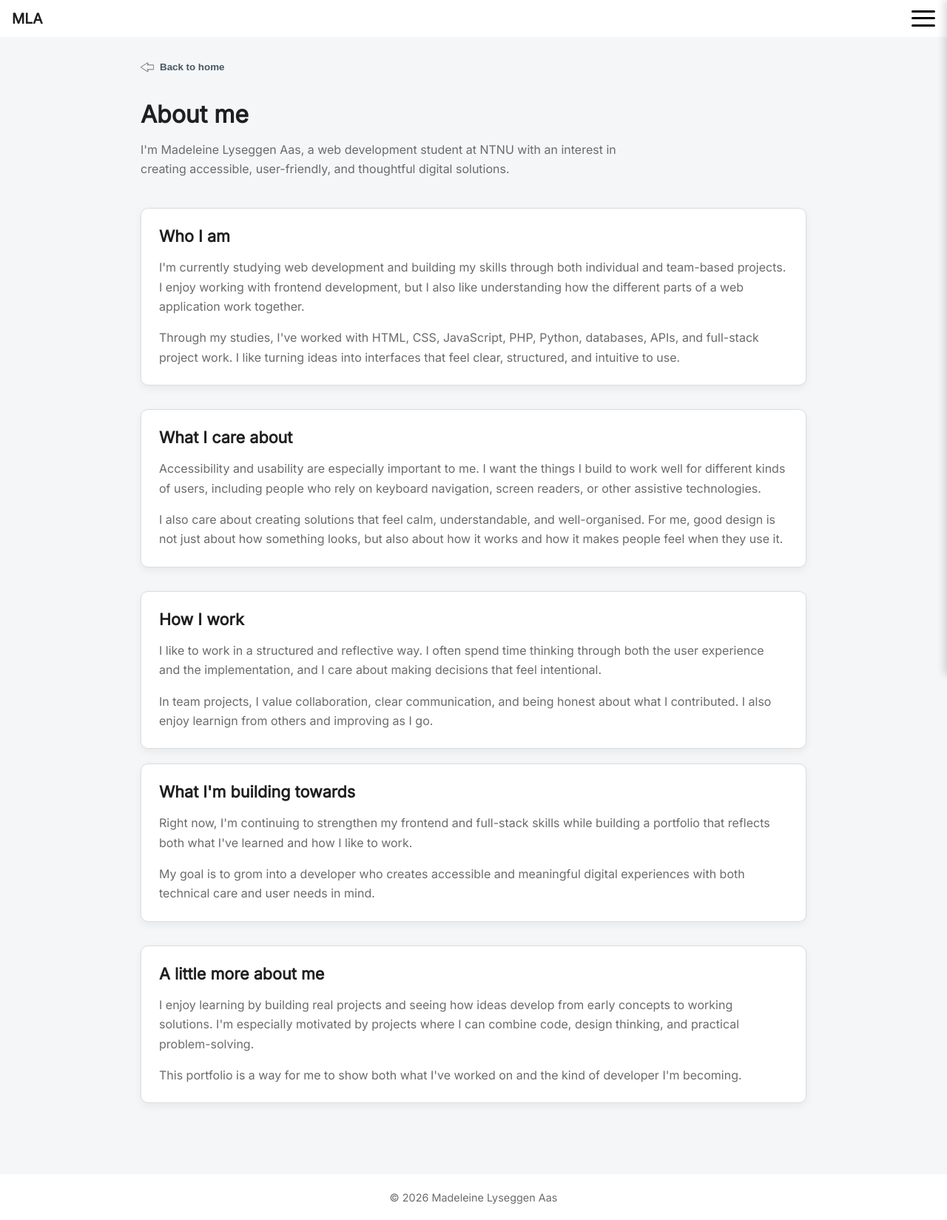
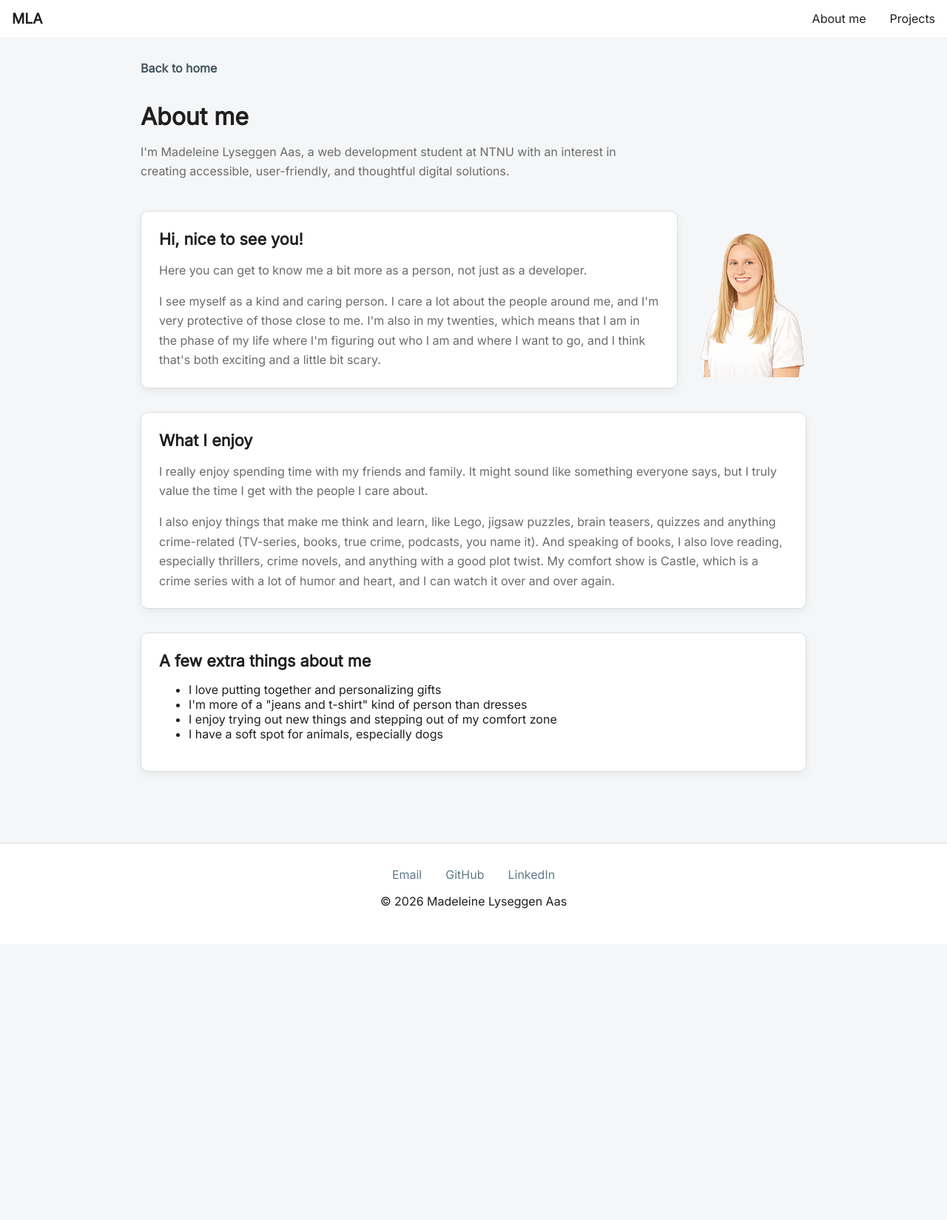
Before and after one commit to madela2/portfolio2026, a plain HTML site: page about-me.html in a window 1280 px wide. Shown: the whole page at 74% size. After the commit the page ends 1276 px from the top, so only its background shows below. Drawn offline with Linux system fonts and the light colour scheme.

Commit message:
Refactor about-me and index pages; update navigation structure and footer links
- Simplified navigation in about-me.html and index.html by removing side menu and overlay.
- Updated footer structure to include email, GitHub, and LinkedIn links in both pages.
- Enhanced styling for navigation links and footer for better alignment and aesthetics.
- Removed unused SVG icons and JavaScript related to the side menu functionality.
- Added new SVG icons for book, movie, musical note, and puzzle.
- Improved layout and content presentation in about-me.html, focusing on personal introduction and interests.

```diff
--- a/about-me.html
+++ b/about-me.html
@@ -12,34 +12,16 @@
 
 <body>
     <nav class="navbar">
-        <a href="/index.html" class="logo">MLA</a>
-
-        <button class="menu-toggle" aria-label="Open menu" aria-expanded="false" aria-controls="side-menu">
-            <span></span>
-            <span></span>
-            <span></span>
-        </button>
+        <a href="index.html" class="logo">MLA</a>
+        <ul class="nav-links">
+            <li><a href="about-me.html">About me</a></li>
+            <li><a href="index.html#projects">Projects</a></li>
+        </ul>
     </nav>
 
-    <div class="overlay"></div>
-
-    <aside class="side-menu" id="side-menu">
-        <ul>
-            <li><a href="about-me.html">About me</a></li>
-            <li><a href="/index.html#projects">Projects</a></li>
-            <li><a href="/index.html#contact">Contact</a></li>
-            <li><a href="https://github.com/madela2" target="_blank" rel="noopener noreferrer">GitHub</a></li>
-            <li><a href="https://www.linkedin.com/in/madeleine-lyseggen-aas/" target="_blank"
-                    rel="noopener noreferrer">LinkedIn</a></li>
-        </ul>
-    </aside>
     <main class="about-page">
         <header class="about-header">
-            <button>
-                <img src="/img/arrow-left.svg" alt="">
-                <a href="index.html" class="back-link">Back to home</a>
-            </button>
-
+            <a href="index.html" class="back-link">Back to home</a>
             <h1>About me</h1>
             <p class="about-lead">
                 I'm Madeleine Lyseggen Aas, a web development student at NTNU with an interest in creating
@@ -48,82 +30,74 @@
         </header>
 
         <section class="about-section">
-            <div class="about-card">
-                <h2>Who I am</h2>
-                <p>
-                    I'm currently studying web development and building my skills through both
-                    individual and team-based projects. I enjoy working with frontend development,
-                    but I also like understanding how the different parts of a web application work together.
-                </p>
-                <p>
-                    Through my studies, I've worked with HTML, CSS, JavaScript, PHP, Python,
-                    databases, APIs, and full-stack project work. I like turning ideas into
-                    interfaces that feel clear, structured, and intuitive to use.
-                </p>
+            <div class="intro-section">
+                <div class="about-card intro-card">
+                    <h2>Hi, nice to see you!</h2>
+                    <p>
+                        Here you can get to know me a bit more as a person, not just as a developer.
+                    </p>
+                    <p>
+                        I see myself as a kind and caring person. I care a lot about the people around me, and I'm very
+                        protective of those close to me. I'm also in my twenties, which means that I am in the phase of
+                        my
+                        life where I'm figuring out who I am and where I want to go, and I think that's both exciting
+                        and
+                        a little bit scary.
+                    </p>
+                </div>
+                <img src="/img/portrait-nobg.png" alt="Illustration of Madeleine" class="intro-image">
             </div>
         </section>
 
         <section class="about-section">
             <div class="about-card">
-                <h2>What I care about</h2>
+                <h2>What I enjoy</h2>
                 <p>
-                    Accessibility and usability are especially important to me. I want the things
-                    I build to work well for different kinds of users, including people who rely
-                    on keyboard navigation, screen readers, or other assistive technologies.
+                    I really enjoy spending time with my friends and family. It might sound like something everyone
+                    says,
+                    but I truly value the time I get with the people I care about.
                 </p>
                 <p>
-                    I also care about creating solutions that feel calm, understandable, and
-                    well-organised. For me, good design is not just about how something looks,
-                    but also about how it works and how it makes people feel when they use it.
+                    I also enjoy things that make me think and learn, like Lego, jigsaw puzzles, brain teasers, quizzes
+                    and anything crime-related (TV-series, books, true crime, podcasts, you name it). And speaking of
+                    books,
+                    I also love reading, especially thrillers, crime novels, and anything with a good plot twist.
+                    My comfort show is Castle, which is a crime series with a lot of humor and heart, and I can watch it
+                    over and over again.
                 </p>
-            </div>
-        </section>
 
-        <section class="about-section about-grid">
-            <div class="about-card">
-                <h2>How I work</h2>
-                <p>
-                    I like to work in a structured and reflective way. I often spend time thinking
-                    through both the user experience and the implementation, and I care about making
-                    decisions that feel intentional.
-                </p>
-                <p>
-                    In team projects, I value collaboration, clear communication, and being honest
-                    about what I contributed. I also enjoy learnign from others and improving as I go.
-                </p>
-            </div>
-
-            <div class="about-card">
-                <h2>What I'm building towards</h2>
-                <p>
-                    Right now, I'm continuing to strengthen my frontend and full-stack skills while
-                    building a portfolio that reflects both what I've learned and how I like to work.
-                </p>
-                <p>
-                    My goal is to grom into a developer who creates accessible and meaningful digital
-                    experiences with both technical care and user needs in mind.
-                </p>
             </div>
         </section>
 
         <section class="about-section">
             <div class="about-card">
-                <h2>A little more about me</h2>
-                <p>
-                    I enjoy learning by building real projects and seeing how ideas develop from
-                    early concepts to working solutions. I'm especially motivated by projects where
-                    I can combine code, design thinking, and practical problem-solving.
-                </p>
-                <p>
-                    This portfolio is a way for me to show both what I've worked on and the kind
-                    of developer I'm becoming.
-                </p>
+                <h2>A few extra things about me</h2>
+                <ul>
+                    <li>I love putting together and personalizing gifts</li>
+                    <li>I'm more of a "jeans and t-shirt" kind of person than dresses</li>
+                    <li>I enjoy trying out new things and stepping out of my comfort zone</li>
+                    <li>I have a soft spot for animals, especially dogs</li>
+                </ul>
             </div>
         </section>
     </main>
 
     <footer>
-        <p>&copy; 2026 Madeleine Lyseggen Aas</p>
+        <div class="footer-content">
+            <ul class="footer-links">
+                <li>
+                    <a href="mailto:madeleinelyseggen@icloud.com">Email</a>
+                </li>
+                <li>
+                    <a href="https://github.com/madela2" target="_blank" rel="noopener noreferrer">GitHub</a>
+                </li>
+                <li>
+                    <a href="https://www.linkedin.com/in/madeleine-lyseggen-aas/" target="_blank"
+                        rel="noopener noreferrer">LinkedIn</a>
+                </li>
+            </ul>
+            <p> &copy; 2026 Madeleine Lyseggen Aas</p>
+        </div>
     </footer>
 </body>
 
--- a/styles.css
+++ b/styles.css
@@ -29,84 +29,34 @@ nav,
     z-index: 1000;
 }
 
+.nav-links {
+    list-style: none;
+    padding: 0;
+    margin: 0;
+    display: flex;
+    gap: 2rem;
+}
+
+.nav-links li {
+    display: inline;
+}
+
+.nav-links a {
+    text-decoration: none;
+    color: inherit;
+    font-size: 1rem;
+    transition: color 0.3s ease;
+}
+
+.nav-links a:hover {
+    color: var(--color-primary);
+}
+
 .logo {
     text-decoration: none;
     color: inherit;
     font-weight: bold;
     font-size: 1.2rem;
-}
-
-.menu-toggle {
-    background: none;
-    border: none;
-    cursor: pointer;
-    display: flex;
-    flex-direction: column;
-    justify-content: space-between;
-    width: 2rem;
-    height: 1.4rem;
-    padding: 0;
-}
-
-.menu-toggle span {
-    display: block;
-    height: 3px;
-    width: 100%;
-    background: #000000;
-    border-radius: 2px;
-}
-
-/* Dark transparent areaa outside menu */
-.overlay {
-    position: fixed;
-    inset: 0;
-    background: rgba(0, 0, 0, 0.35);
-    opacity: 0;
-    visibility: hidden;
-    transition: opacity 0.3s ease;
-    z-index: 999;
-}
-
-/* Side menu */
-.side-menu {
-    position: fixed;
-    top: 0;
-    right: 0;
-    width: 160px;
-    max-width: 80%;
-    height: 100vh;
-    background: white;
-    box-shadow: -4px 0 10px rgba(0, 0, 0, 0.15);
-    transform: translateX(100%);
-    transition: transform 0.3s ease;
-    z-index: 1001;
-    padding: 5rem 2rem 2rem;
-}
-
-.side-menu ul {
-    list-style: none;
-    padding: 0;
-    margin: 0;
-}
-
-.side-menu li {
-    margin-bottom: 1.5rem;
-}
-
-.side-menu a {
-    text-decoration: none;
-    color: #000000;
-    font-size: 1.1rem;
-}
-
-/* Active state */
-.side-menu.open {
-    transform: translateX(0);
-}
-
-.overlay.show {
-    opacity: 1;
-    visibility: visible;
 }
 
 .hero {
@@ -325,49 +275,6 @@ a:focus-visible {
     transform: translateY(-3px);
 }
 
-.contact-section {
-    padding: 3rem 1.25rem;
-}
-
-.contact-section h2 {
-    font-size: 1.8rem;
-    margin-bottom: 1.5rem;
-    color: var(--color-text);
-}
-
-.contact-section p {
-    margin: 0 0 1rem 0;
-    line-height: 1.6;
-    color: var(--color-text-muted);
-    max-width: 700px;
-}
-
-.contact-list {
-    list-style: none;
-    padding: 0;
-    margin: 1.5rem 0 0 0;
-    display: flex;
-    flex-direction: column;
-    gap: 1rem;
-}
-
-.contact-list li {
-    background: var(--color-surface);
-    border: 1px solid var(--color-border);
-    border-radius: 10px;
-    padding: 1rem;
-    box-shadow: 0 4px 12px rgba(0, 0, 0, 0.06);
-}
-
-.contact-list a {
-    color: var(--color-primary-dark);
-    text-decoration: none;
-}
-
-.contact-list a:hover {
-    text-decoration: underline;
-}
-
 #topBtn {
     display: flex;
     align-items: center;
@@ -384,18 +291,43 @@ a:focus-visible {
     transition: all 0.2s ease;
 }
 
-.topBtn-arrow {
-    width: 15px;
-    height: 15px;
-    object-fit: contain;
+footer {
+    background: var(--color-surface);
+    border-top: 1px solid var(--color-border);
+    padding: 2rem 1rem;
 }
 
-footer {
+.footer-content {
+    max-width: 760px;
+    margin: 0 auto;
     text-align: center;
-    padding: 0.5rem;
-    background: var(--color-surface);
+}
+
+.footer-links {
+    list-style: none;
+    padding: 0;
+    margin: 0 0 1rem 0;
+    display: flex;
+    justify-content: center;
+    gap: 2rem;
+    flex-wrap: wrap;
+}
+
+.footer-links a {
+    text-decoration: none;
+    color: var(--color-primary);
+    font-weight: 500;
+    transition: color 0.3s ease;
+}
+
+.footer-links a:hover {
+    color: var(--color-primary-dark);
+}
+
+.footer-copyright {
     color: var(--color-text-muted);
     font-size: 0.9rem;
+    margin: 0;
 }
 
 /* Project page layout */
@@ -758,10 +690,40 @@ body.lightbox-open {
     margin-bottom: 0;
 }
 
-.about-grid {
-    display: grid;
-    gap: 1.25rem;
+.intro-section {
+    display: flex;
+    flex-direction: column;
+    gap: 1.5rem;
 }
+
+.intro-card {
+    background: var(--color-surface);
+    border: 1px solid var(--color-border);
+    border-radius: 10px;
+    box-shadow: 0 4px 12px rgba(0, 0, 0, 0.06);
+}
+
+.intro-card h2 {
+    margin-top: 0;
+    margin-bottom: 1rem;
+    font-size: 1.35rem;
+    color: var(--color-text);
+}
+
+.intro-card p {
+    margin: 0 0 1rem 0;
+    line-height: 1.65;
+    color: var(--color-text-muted);
+}
+
+.intro-card p:last-child {
+    margin-bottom: 0;
+}
+
+.intro-image {
+    width: 150px;
+}
+
 
 @media (min-width: 700px) {
     .page-doodle-1 {
@@ -803,22 +765,6 @@ body.lightbox-open {
         gap: 1.5rem;
     }
 
-    .contact-section {
-        max-width: 900px;
-        margin: 0 auto;
-        padding: 3rem 2rem;
-    }
-
-    .contact-list {
-        display: grid;
-        grid-template-columns: repeat(3, 1fr);
-        gap: 1.5rem;
-    }
-
-    .contact-list li {
-        flex-direction: column;
-    }
-
     .image-gallery {
         grid-template-columns: repeat(3, 1fr);
     }
@@ -826,6 +772,22 @@ body.lightbox-open {
     .lightbox-content {
         gap: 1rem;
         padding: 2rem;
+    }
+
+    .intro-section {
+        display: flex;
+        flex-direction: row;
+        align-items: flex-start;
+        gap: 1.5rem;
+    }
+
+    .intro-card {
+        flex: 1;
+    }
+
+    .intro-image {
+        width: 150px;
+        flex-shrink: 0;
     }
 }
 
```
Also changed, not shown: index.html (+18 -54 lines), projects/accessibility-website.html (+18 -19 lines), projects/ai-literacy-platform.html (+18 -19 lines), projects/dog-activity-tracker.html (+20 -19 lines), script.js (+0 -30 lines), icons/book.svg (added), icons/movie.svg (added), icons/musical-note.svg (added), icons/puzzle.svg (added), img/arrow-left.svg (deleted), img/arrow-up.svg (deleted).
